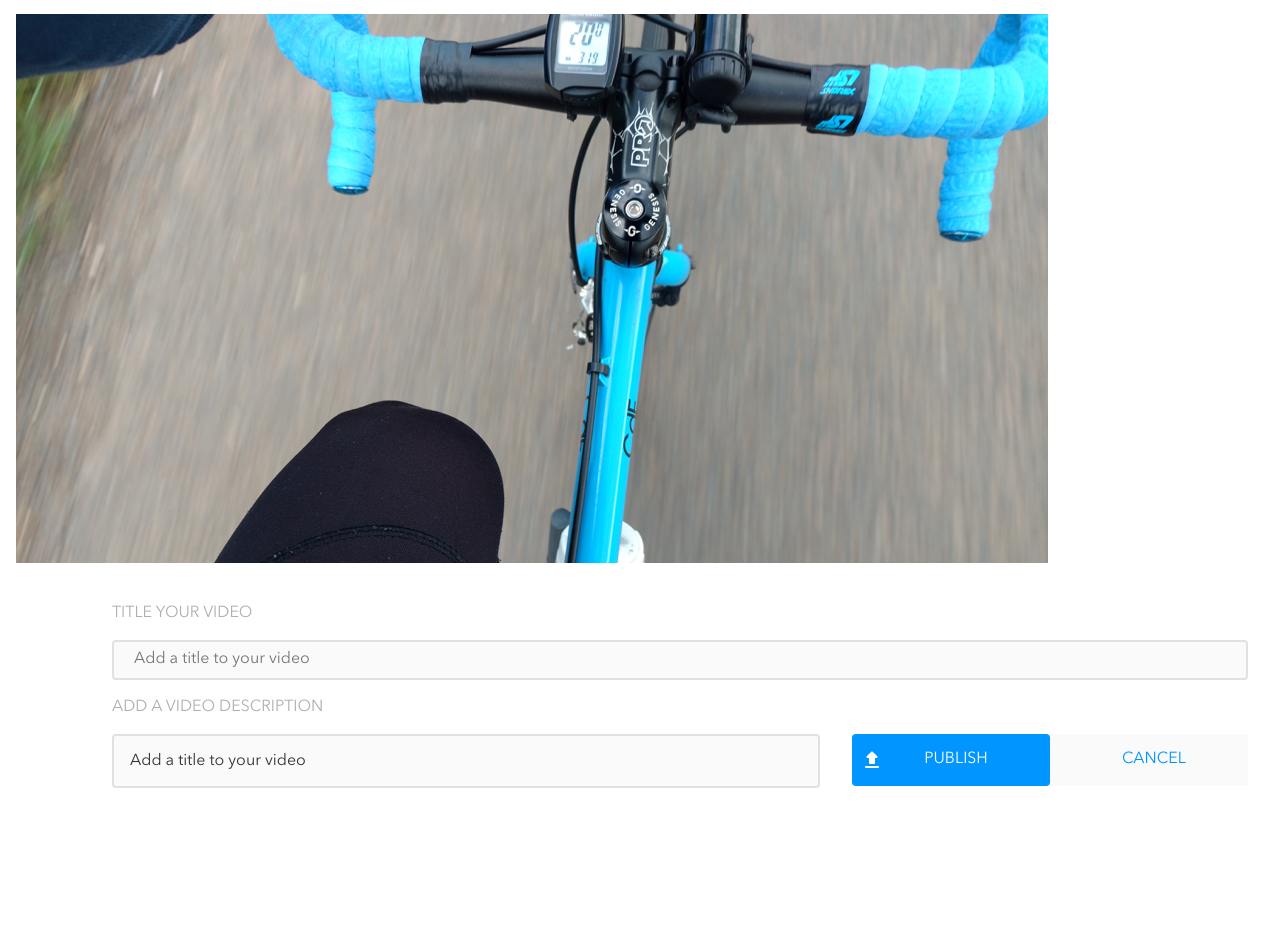
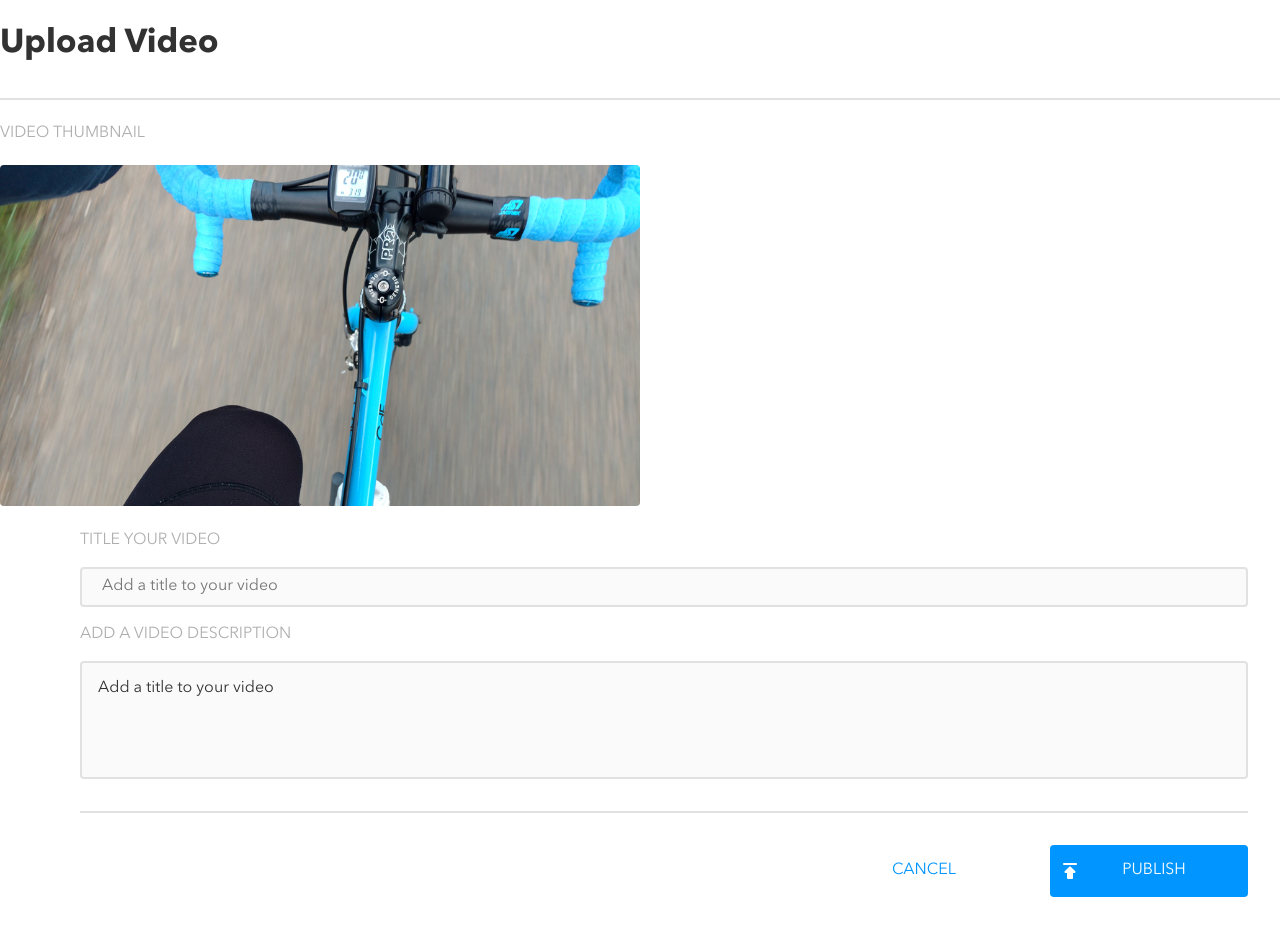
Before and after one commit to nate-paradiso/nate-paradiso-brainflix, a React (Create React App) app: page / in a window 1280 px wide. Shown: the part 1656-2585 px from the top of the page. Before the commit the page ends 2444 px from the top, so only its background shows below. Built offline with nearby package versions, Linux system fonts and the light colour scheme.

Commit message:
working on upload page

```diff
--- a/src/components/Component/Form/Form.js
+++ b/src/components/Component/Form/Form.js
@@ -4,24 +4,24 @@ export function Form () {
 
     return(
         <form className="form" id="myForm">
-            <div className="form-container">
-                <div className="form-container__img-container">
+            <div className="form-box">
+                <div className="form-box__img-container">
                     <div
-                    className="form-container__img-container--image">
+                    className="form-box__img-container--image">
                     </div>
                 </div>
-                <div className="form-container__typing">
+                <div className="form-box__typing">
                     <label className="shows__card--label
                     shows__card--label-display
                     form-container__typing--comments-label"
                     htmlFor="comment">join the conversation
                     </label>
-                    <div className="form-container__typing--comments-container">
-                        <textarea className="form-container__typing--comments"
+                    <div className="form-box__typing--comments-container">
+                        <textarea className="form-box__typing--comments"
                         name="comment" id="comment" cols="30" rows="10"
                         placeholder="Add a new comment" >
                         </textarea>
-                        <input className="form-container__typing--button"
+                        <input className="form-box__typing--button"
                         type="submit" value="comment"
                         />
                     </div>
--- a/src/components/Component/Form/Form.scss
+++ b/src/components/Component/Form/Form.scss
@@ -21,7 +21,7 @@
 		padding-bottom: 0rem;
 	}
 }
-.form-container {
+.form-box {
 	display: flex;
 	flex-direction: row;
 	justify-content: space-around;
--- a/src/pages/Upload/Upload.js
+++ b/src/pages/Upload/Upload.js
@@ -5,8 +5,15 @@ export const Upload = () => {
 
 
     return (
-    <div>
-        <img className="upload-image"src={uploadImage} alt="biker" />
+    <div className="upload">
+        <h1 className="upload-title">Upload Video</h1>
+        <h4
+        className="upload-label"> video thumbnail
+        </h4>
+
+        <div className="upload-image">
+            <img className="upload-image__image" src={uploadImage} alt="biker" />
+       </div>
        <form className="form" id="myForm">
             <div className="form-container">
                 <div className="form-container__typing">
@@ -26,16 +33,19 @@ export const Upload = () => {
                     htmlFor="comment">Add a video description
                     </label>
                     <div className="form-container__typing--comments-container">
-                        <textarea className="form-container__typing--comments"
+                        <textarea className="
+                        form-container__typing--comments-tablet"
                         name="comment" id="comment" cols="30" rows="10"
                         placeholder="Add a title to your video" >
                         </textarea>
+                        <div className="form-container__buttons">
                         <input className="form-container__typing--button"
                         type="submit" value="PUBLISH"
                         />
                         <input className="form-container__typing--cancel"
                         type="submit" value="CANCEL"
                         />
+                        </div>
                     </div>
                 </div>
             </div>
--- a/src/pages/Upload/Upload.scss
+++ b/src/pages/Upload/Upload.scss
@@ -1,11 +1,46 @@
 @use "../../styles/partials/_variables" as *;
 @use "../../styles/partials/_mixins" as *;
 
+.upload {
+	border-top: solid 2px $outline-color;
+	@include tablet {
+		margin: 3rem;
+	}
+	@include desktop {
+		margin: auto;
+		max-width: 1280px;
+	}
+}
 .upload-image {
-	padding: 1rem;
-	max-width: 100%;
-	border-radius: 4px;
+	padding: 0rem 1rem 0rem 1rem;
+	margin: none;
+	@include tablet {
+		padding: 0;
+	}
+	&__image {
+		max-width: 100%;
+		border-radius: 4px;
+		@include tablet {
+			width: 50vw;
+		}
+	}
 }
+.upload-title {
+	font-weight: 600;
+	@include tablet {
+		border-bottom: solid 2px $outline-color;
+		padding-bottom: 2rem;
+		line-height: 2.75rem;
+		font-size: 2.0625rem;
+	}
+}
+.upload-label {
+	align-self: flex-start;
+	text-transform: uppercase;
+	color: $brain-flix-silver;
+	font-weight: 500;
+}
+
 input {
 	background-image: none;
 	padding-left: 1rem;
@@ -35,10 +70,21 @@ input {
 	flex-direction: row;
 	justify-content: space-around;
 	@include tablet {
-		padding: 0rem 3rem 0rem 3rem;
+		padding: 0rem;
 	}
 	@include desktop {
 		padding: 0rem 2rem 0rem 5rem;
+	}
+	&__buttons {
+		@include tablet {
+			display: flex;
+			flex-direction: row-reverse;
+			justify-content: flex-start;
+			margin-bottom: 2rem;
+			margin-top: 2rem;
+			padding-top: 2rem;
+			border-top: solid 2px $outline-color;
+		}
 	}
 	&__typing {
 		display: flex;
@@ -47,7 +93,7 @@ input {
 		padding: 0rem 1rem 1rem 1rem;
 		@include tablet {
 			padding: 0rem;
-			margin-left: 2rem;
+			margin: 0rem;
 		}
 		&--title {
 			background-color: $alternative-background-color-1;
@@ -70,7 +116,7 @@ input {
 			@include tablet {
 				height: 2rem;
 				width: 100%;
-				margin-right: 2rem;
+				height: 6rem;
 			}
 		}
 		&--comments-container {
@@ -78,7 +124,7 @@ input {
 			flex-direction: column;
 			width: 100%;
 			@include tablet {
-				flex-direction: row;
+				flex-direction: column;
 				justify-content: space-between;
 			}
 		}
@@ -92,6 +138,13 @@ input {
 			@include tablet {
 			}
 		}
+		&--comments-tablet {
+			background-color: $alternative-background-color-1;
+			border-radius: 4px;
+			height: 6rem;
+			resize: none;
+			border: solid 2px $outline-color;
+		}
 		&--button {
 			width: 100%;
 			background-color: $brain-flix-blue;
@@ -101,7 +154,7 @@ input {
 			font-family: "Avenir Next";
 			border-radius: 4px;
 			border: none;
-			background-image: url(../../assets/images/icons/upload.svg);
+			background-image: url(../../assets/images/icons/publish.svg);
 			background-repeat: no-repeat;
 			background-position: 0.5rem;
 			text-transform: uppercase;
@@ -114,13 +167,14 @@ input {
 				max-width: 12.375rem;
 				height: 3.25rem;
 				margin: 0rem;
+				margin-left: 2rem;
 			}
 			@include desktop {
 				max-width: 12.375rem;
 			}
 		}
 		&--cancel {
-			width: 50%;
+			width: 100%;
 			cursor: pointer;
 			height: 2.5rem;
 			color: $brain-flix-blue;
@@ -129,11 +183,9 @@ input {
 			margin-top: 1rem;
 			border: none;
 			background-color: none;
+			background: none;
 			&:hover {
 				// background-color: $brain-flix-darkblue;
-			}
-			::placeholder {
-				color: $primary-background-color-1;
 			}
 			@include tablet {
 				max-width: 12.375rem;
```
